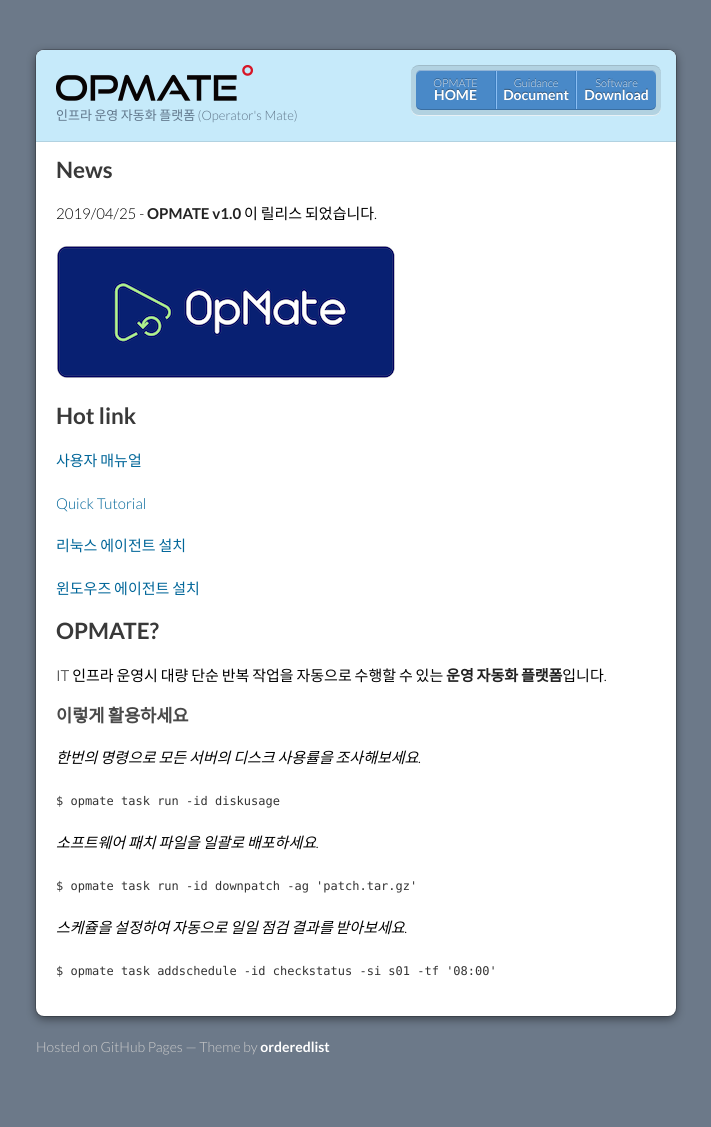
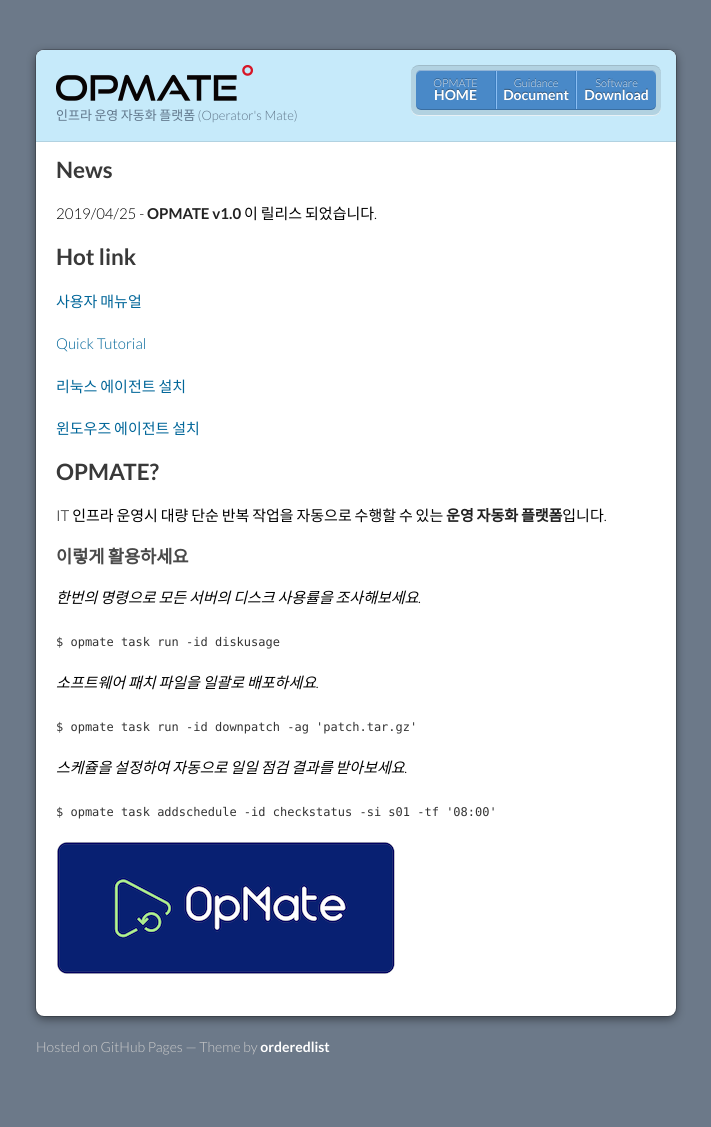
Before and after one commit to opmate/opmate.github.io, a Jekyll site: the page built from index.md, in a window 1280 px wide. Shown: the whole page, without its empty margins (284-995 px from the left). Built offline with Jekyll 4.4.1, drawn with Linux system fonts in a browser that asks for light colours; our own code applies the rules of GitHub Pages for plain Markdown files; a script that is not in the unit is left out; the repository's description, which GitHub fills in, is left out.

Commit message:
Update index.md

```diff
--- a/index.md
+++ b/index.md
@@ -6,8 +6,6 @@
 ## News
 
 2019/04/25 - **OPMATE v1.0** 이 릴리스 되었습니다.
-
-![Alt text](/img/logo-blue-small.png)
 
 ## Hot link
 
@@ -36,3 +34,5 @@
 *스케쥴을 설정하여 자동으로 일일 점검 결과를 받아보세요.*
 
 `$ opmate task addschedule -id checkstatus -si s01 -tf '08:00'`
+
+![Alt text](/img/logo-blue-small.png)
```
